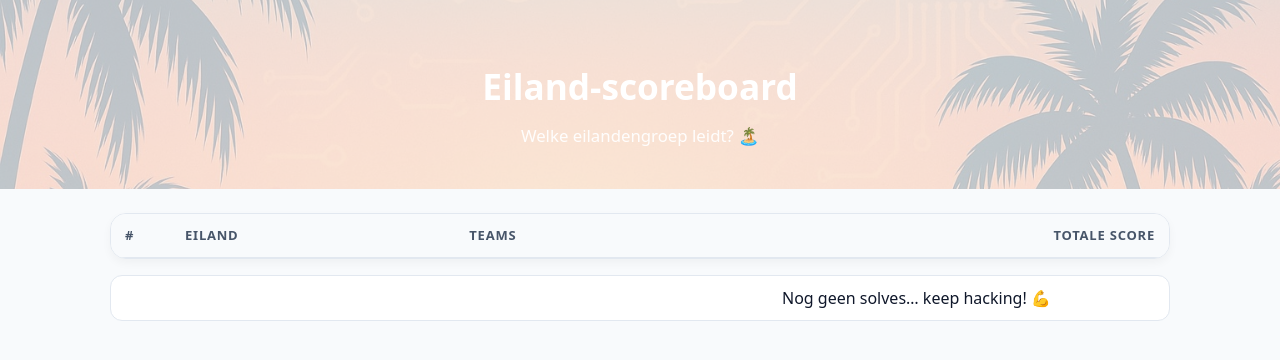
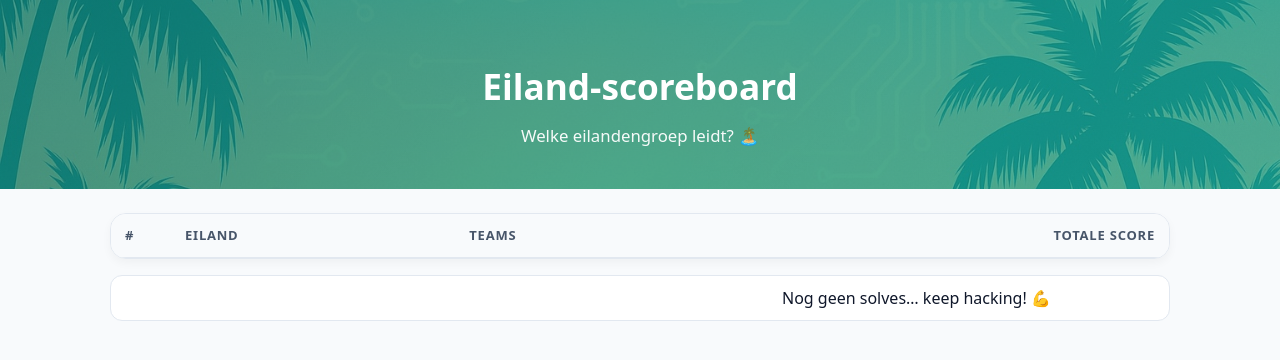
Before and after one commit to correhen/capture, a Flask app: page /scoreboard/islands in a window 1280 px wide. Shown: the top 360 px of the page. Run offline with Flask 3, Linux system fonts and the light colour scheme; data comes from the database, SQL or seed files in the repository; data that the repository does not hold is empty; parts of the project's set-up code (start-up, migrations or seed data) failed here and were passed over; some libraries are stand-ins or nearby versions.

Commit message:
Update scoreboard_islands.html

```diff
--- a/app/templates/scoreboard_islands.html
+++ b/app/templates/scoreboard_islands.html
@@ -3,10 +3,13 @@
 <head>
   <meta charset="UTF-8" />
   <meta name="viewport" content="width=device-width, initial-scale=1.0" />
-  <title>Crypto CTF – Caribbean Edition · Eiland-scoreboard</title>
+  <title>Crypto CTF – Caribbean Edition</title>
   <link rel="stylesheet" href="/static/app.css">
-  <link rel="stylesheet" href="/static/badges_min.css">
   <script defer src="/static/app.js"></script>
+
+  <style>
+    :root{ --c1: {{ theme.c1|default('#037e8d') }}; --c2: {{ theme.c2|default('#f3b118') }}; }
+  </style>
 </head>
 <body>
   <header class="hero" role="banner">
@@ -17,14 +20,7 @@
   <main class="container">
     <section class="panel" aria-label="Eiland-scoreboard">
       <table class="table">
-        <thead>
-          <tr>
-            <th class="rank">#</th>
-            <th>Eiland</th>
-            <th>Teams</th>
-            <th style="text-align:right">Totale score</th>
-          </tr>
-        </thead>
+        <thead><tr><th class="rank">#</th><th>Eiland</th><th>Teams</th><th style="text-align:right">Totale score</th></tr></thead>
         <tbody id="island-scores">
           {% for r in islands or [] %}
           <tr>
@@ -41,7 +37,6 @@
     <div class="ticker-wrap" aria-live="polite" aria-atomic="true">
       <div class="ticker" id="ticker">Laden van live updates…</div>
     </div>
-  </main>
 
     <script>
       async function refreshIslands(){
@@ -79,5 +74,7 @@
       }
       fetchTicker(); setInterval(fetchTicker, 15000);
     </script>
+  </main>
+
 </body>
 </html>
```
Lines whose indentation alone changed are shown as unchanged.
